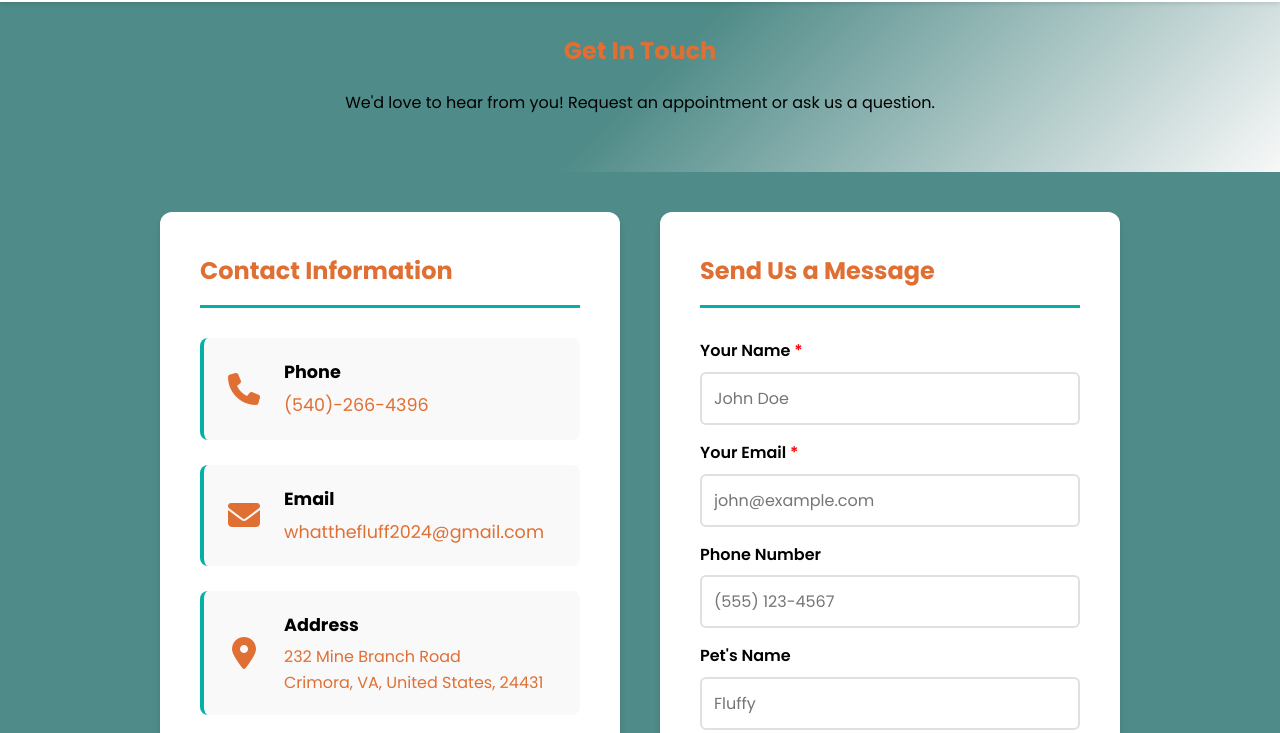
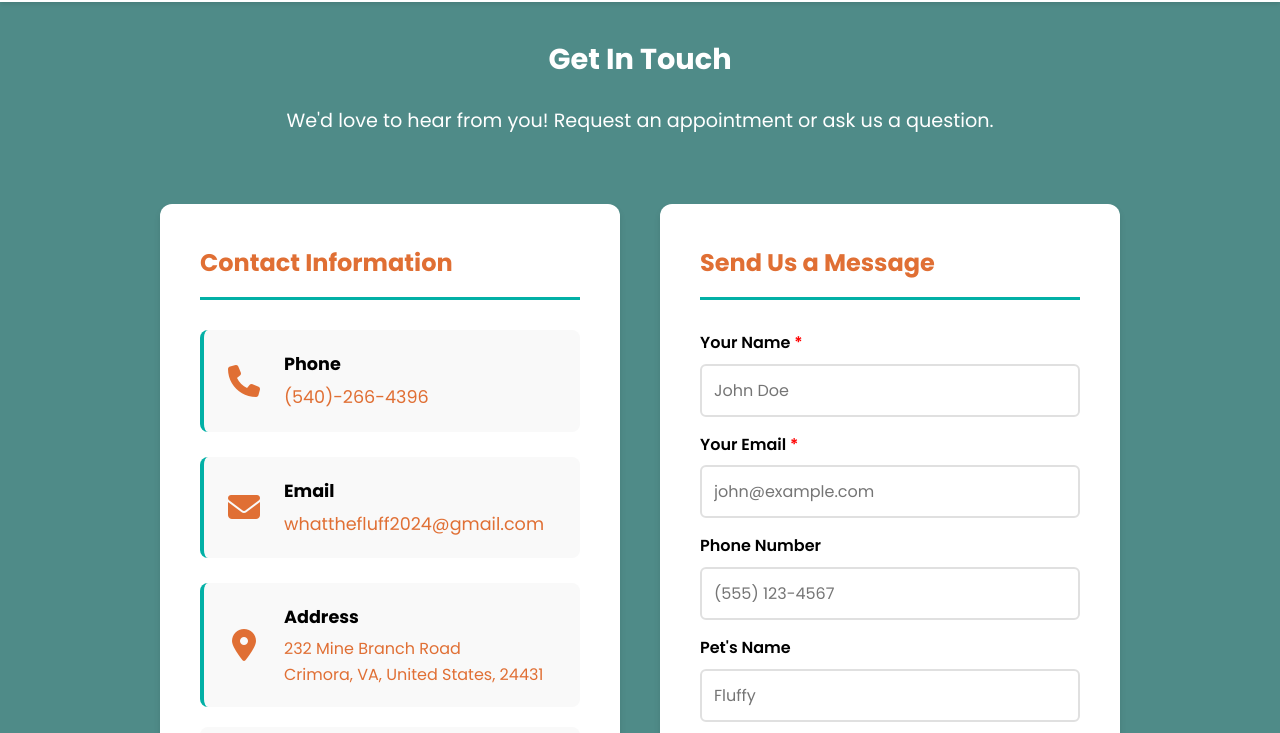
Before and after one commit to Kaleb627/What_The_Fluff_website, a plain HTML site: page contact.html in a window 1280 px wide. Shown: the part 67-800 px from the top of the page. Drawn offline with Linux system fonts and the light colour scheme.

Commit message:
Changed header size and removed gradient from services and contact pages

```diff
--- a/style.css
+++ b/style.css
@@ -415,9 +415,15 @@ footer {
 
 /* style on each page header section */
 .page-header {
-  background: linear-gradient(135deg, var(--home-background) 50%, #f8f8f8 100%);
+  background: var(--home-background);
+  color: var(--header-color-background);
   text-align: center;
-  padding: 10px 20px 40px;
+  padding: 10px 20px 8px;
+  font-size: 1.2rem;
+
+  h1 {
+    color: var(--header-color-background);
+  }
 }
 
 /* --- Services Grid --- */
```
